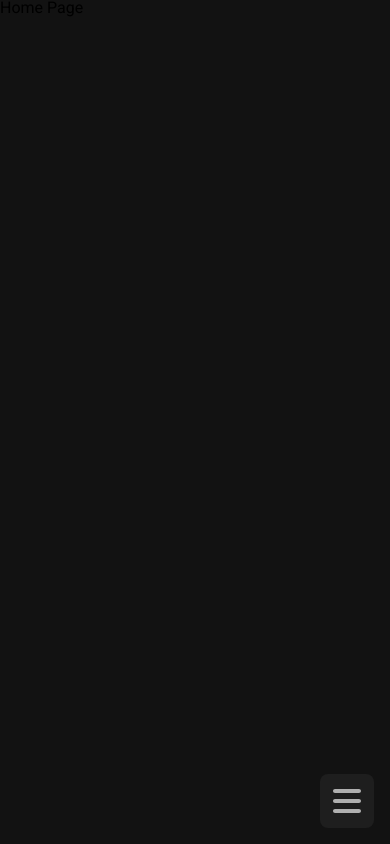
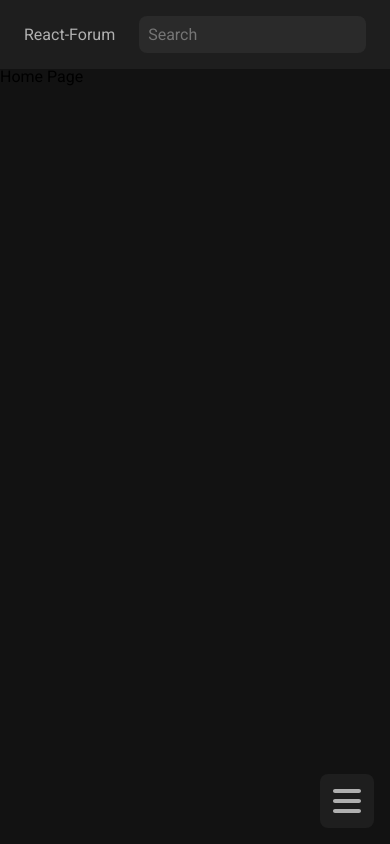
Before and after one commit to jacekkonieczny/react-forum, a React (Create React App) app in the folder frontend/: page / in a window 390 px wide. Built offline with nearby package versions, Linux system fonts and the light colour scheme.

Commit message:
improve mobile styling for navbar

```diff
--- a/frontend/src/scss/Navbar.scss
+++ b/frontend/src/scss/Navbar.scss
@@ -6,15 +6,16 @@
     gap: 7rem;
     padding: 0 7rem;
     @media (max-width: 1025px) {
-      gap: 3.5rem;
-      padding: 0 3.5rem;
+      gap: 3rem;
+      padding: 0 3rem;
+    }
+    @media (max-width: 768px) {
+      gap: 1.5rem;
+      padding: 0 1.5rem;
     }
     background: $bg-secondary;
     color: $text-default;
     font-size: 1rem;
-    @media (max-width: 768px) {
-      display: none;
-    }
   }
 
   &__logo {
@@ -43,17 +44,33 @@
     &:hover {
       color: lighten($text-default, 25%);
     }
+
+    @media (max-width: 768px) {
+      display: none;
+    }
   }
 
   &__search {
     flex-grow: 1;
     padding: 0.5rem;
-    border: none;
-    border-radius: 5px;
+    border: 0.1rem solid transparent;
+    border-radius: 0.5rem;
     background-color: $bg-tertiary;
     color: $text-default;
+    font-size: 1rem;
     font-family: "Roboto", sans-serif;
     margin: 1rem 0;
+
+    &:focus {
+      outline: none;
+      border: 0.1rem solid $text-default;
+    }
+  }
+
+  .navbar__auth {
+    @media (max-width: 768px) {
+      display: none;
+    }
   }
 
   &__profile {
```
